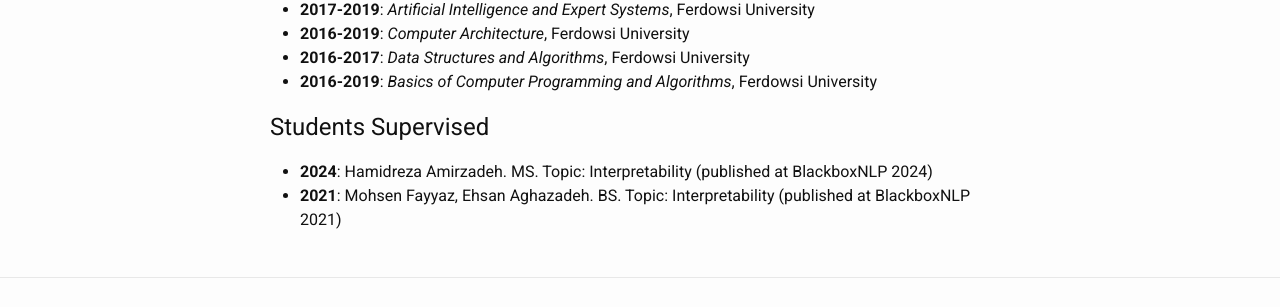
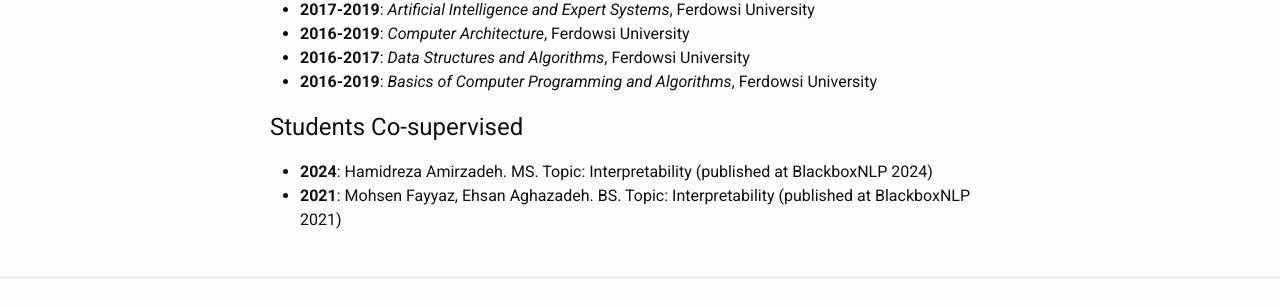
Before and after one commit to hmohebbi/hmohebbi.github.io, a Jekyll site: the page built from teaching.md, in a window 1280 px wide. Shown: the part 793-1100 px from the top of the page. Built offline with Jekyll 4.4.1, drawn with Linux system fonts in a browser that asks for light colours; a style sheet for code colours, icons or effects is not loaded.

```diff
--- a/teaching.md
+++ b/teaching.md
@@ -36,6 +36,6 @@ permalink: /teaching/
 * __2016-2017__: _Data Structures and Algorithms_, Ferdowsi University
 * __2016-2019__: _Basics of Computer Programming and Algorithms_, Ferdowsi University
 
-## Students Supervised
+## Students Co-supervised
 * __2024__: Hamidreza Amirzadeh. MS. Topic: Interpretability (published at BlackboxNLP 2024)
 * __2021__: Mohsen Fayyaz, Ehsan Aghazadeh. BS. Topic: Interpretability (published at BlackboxNLP 2021)
```
